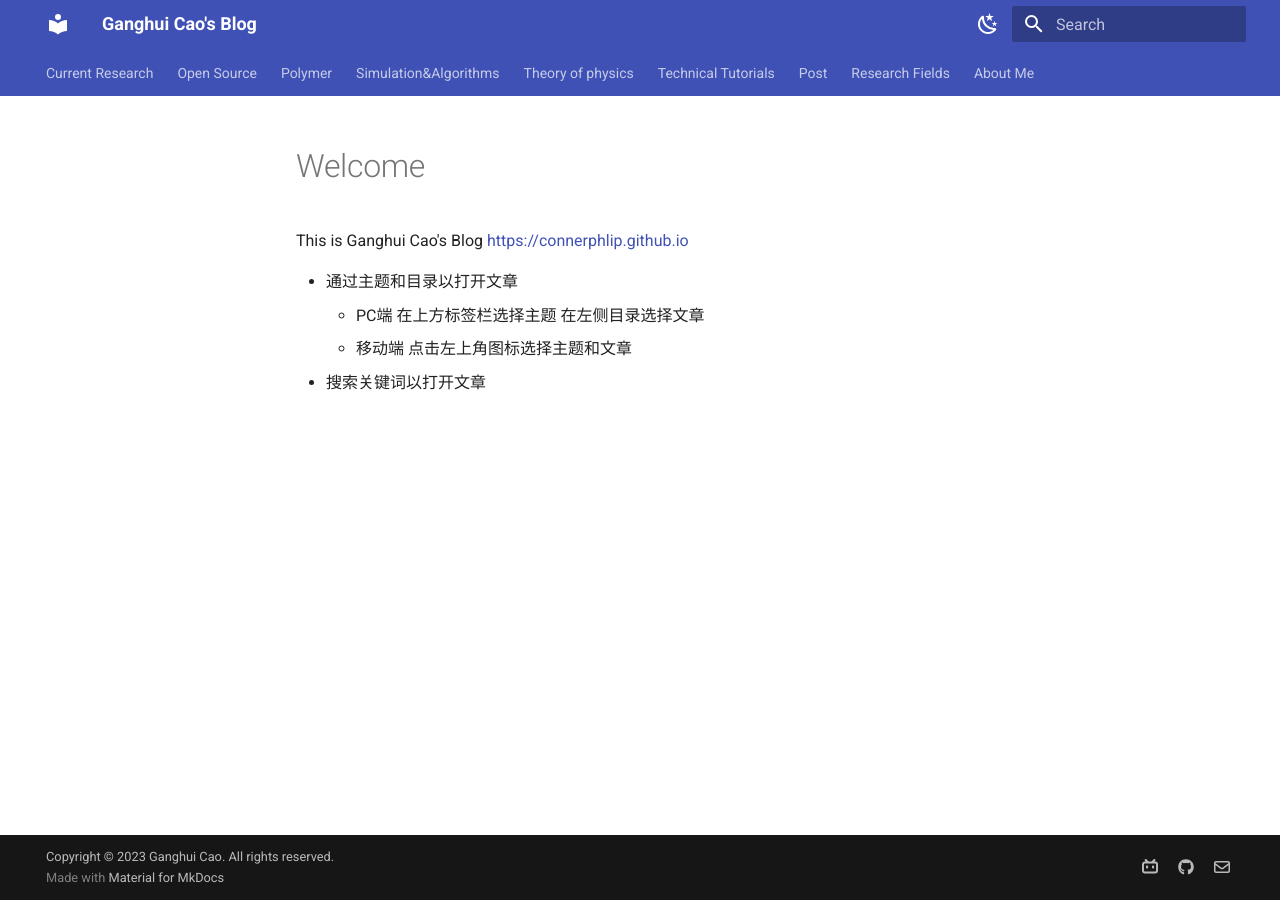
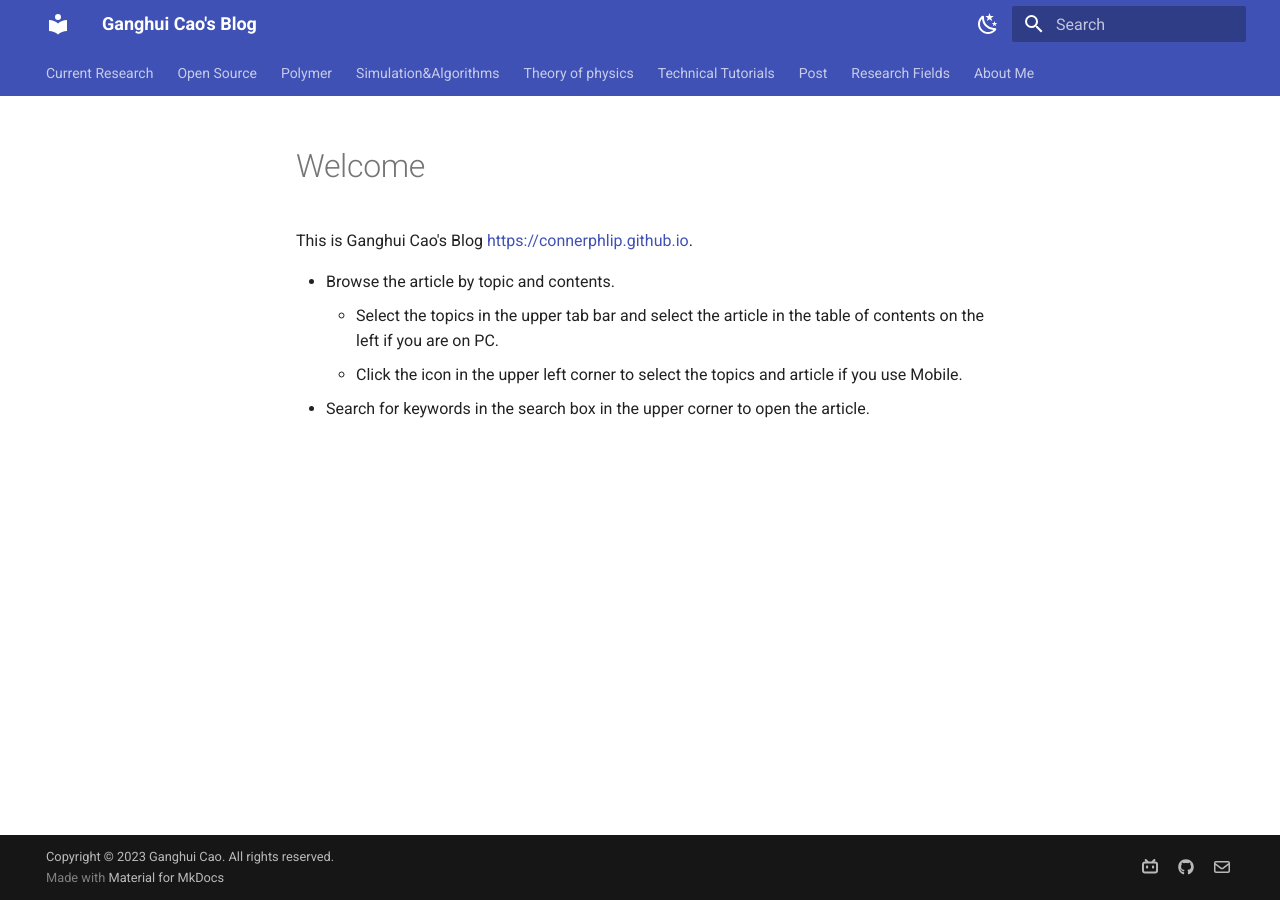
Before and after one commit to ganghuic/ganghuic.github.io, an MkDocs documentation site: the page built from docs/index.md, in a window 1280 px wide. Built offline with MkDocs 1.6.1 and Material for MkDocs 9.7.7, drawn with Linux system fonts in a browser that asks for light colours.

Commit message:
change index to english

```diff
--- a/docs/index.md
+++ b/docs/index.md
@@ -1,8 +1,8 @@
 # Welcome
 
-This is Ganghui Cao's Blog <https://connerphlip.github.io>
+This is Ganghui Cao's Blog <https://connerphlip.github.io>.
 
-- 通过主题和目录以打开文章
-    - PC端 在上方标签栏选择主题 在左侧目录选择文章
-    - 移动端 点击左上角图标选择主题和文章
-- 搜索关键词以打开文章
+- Browse the article by topic and contents.
+    - Select the topics in the upper tab bar and select the article in the table of contents on the left if you are on PC.
+    - Click the icon in the upper left corner to select the topics and article if you use Mobile.
+- Search for keywords in the search box in the upper corner to open the article.
```
